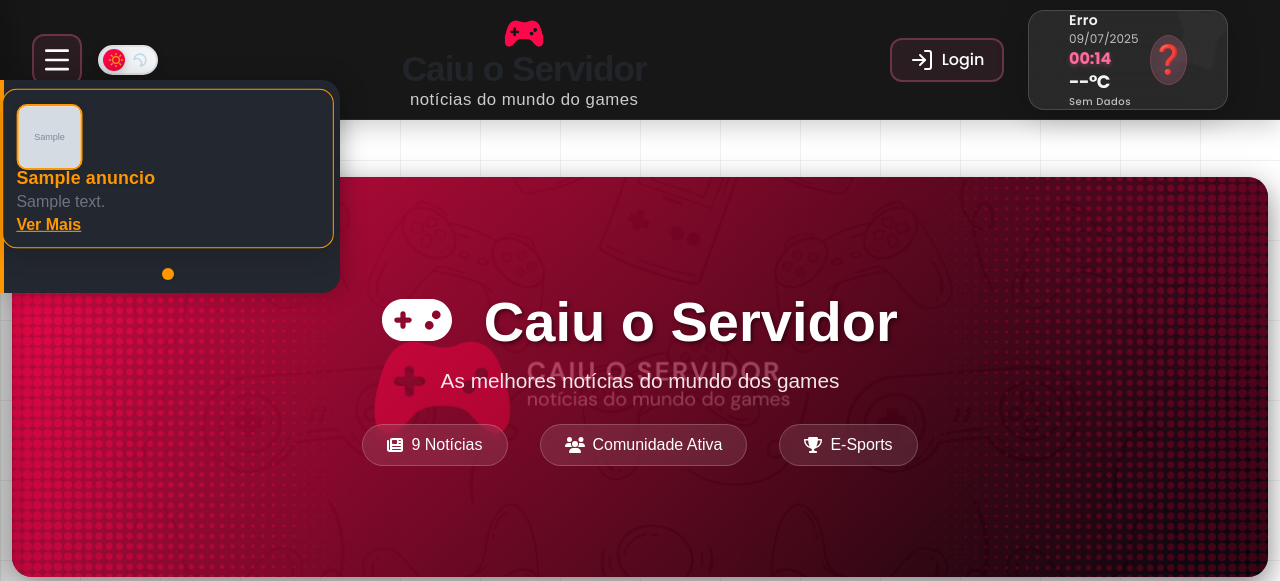
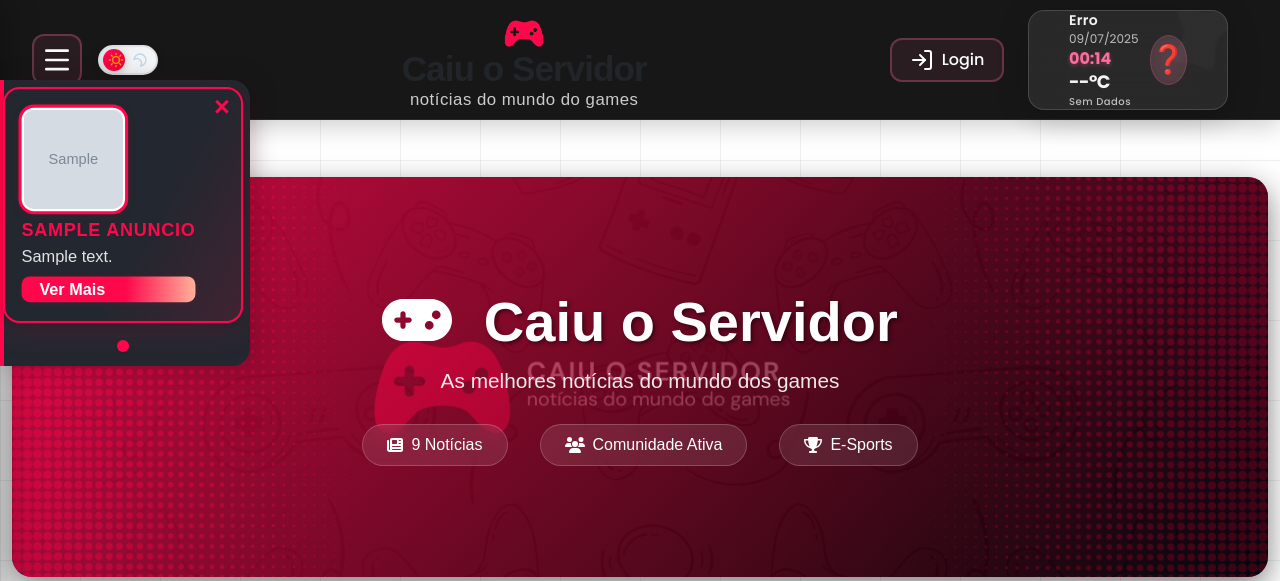
Before and after one commit to jairsrib/projetoFinal, a PHP site: page /projetoFinal/ in a window 1280 px wide. Shown: the top 581 px of the page. Run offline with PHP 8.4, Linux system fonts and the light colour scheme; data comes from the database, SQL or seed files in the repository; tables that the repository leaves empty hold one stand-in row (values such as "Sample post"); grey boxes marked "Sample" are stand-in pictures.

Commit message:
finalização dos anuncio

```diff
--- a/includes/anuncios_sistema.php
+++ b/includes/anuncios_sistema.php
@@ -9,7 +9,11 @@
 ?>
 
 <?php if (!empty($anunciosNaoExpirados)): ?>
-<div id="anuncios-carrossel-lateral" class="anuncios-carrossel-lateral">
+<div id="anuncios-carrossel-lateral" class="anuncios-carrossel-lateral" tabindex="0" aria-label="Carrossel de anúncios">
+    <button id="btn-ocultar-carrossel" class="btn-ocultar-carrossel" title="Ocultar anúncios" aria-label="Ocultar anúncios" onclick="ocultarCarrosselLateral(event)">
+        &times;
+        <span class="tooltip-fechar">Ocultar anúncios</span>
+    </button>
     <div class="anuncios-carrossel-lateral-container">
         <?php foreach ($anunciosNaoExpirados as $index => $anuncio): ?>
             <div class="anuncio-carrossel-lateral-item <?php echo $index === 0 ? 'ativo' : ''; ?>" data-index="<?php echo $index; ?>">
@@ -36,20 +40,46 @@
     </div>
     <div class="anuncios-carrossel-lateral-indicadores">
         <?php foreach ($anunciosNaoExpirados as $index => $anuncio): ?>
-            <button class="anuncio-indicador-lateral <?php echo $index === 0 ? 'ativo' : ''; ?>" onclick="mostrarAnuncioCarrosselLateral(<?php echo $index; ?>)">
+            <button class="anuncio-indicador-lateral <?php echo $index === 0 ? 'ativo' : ''; ?>" onclick="mostrarAnuncioCarrosselLateral(<?php echo $index; ?>)" aria-label="Ir para anúncio <?php echo $index+1; ?>">
                 <span class="anuncio-indicador-dot-lateral"></span>
             </button>
         <?php endforeach; ?>
     </div>
 </div>
+<button id="btn-reabrir-carrossel" class="btn-reabrir-carrossel" title="Mostrar anúncios" aria-label="Mostrar anúncios" style="display:none;">
+    <i class="fas fa-bullhorn"></i>
+    <span class="tooltip-reabrir">Mostrar anúncios</span>
+</button>
 <?php endif; ?>
 
 <style>
+.btn-ocultar-carrossel {
+    position: absolute;
+    top: 8px;
+    right: 10px;
+    background: transparent;
+    border: none;
+    color: var(--primary-color, #FF084B);
+    font-size: 1.7rem;
+    font-weight: bold;
+    cursor: pointer;
+    z-index: 10001;
+    transition: color 0.2s, background 0.2s;
+    border-radius: 50%;
+    width: 36px;
+    height: 36px;
+    line-height: 36px;
+    text-align: center;
+}
+.btn-ocultar-carrossel:hover {
+    background: var(--primary-color, #FF084B);
+    color: #fff;
+}
 .anuncios-carrossel-lateral {
     position: fixed;
     top: 80px;
     left: 0;
-    width: 340px;
+    width: 250px;
     max-width: 95vw;
     z-index: 9999;
     background: var(--card-bg, #23272f);
@@ -60,8 +90,16 @@
     flex-direction: column;
     gap: 0.7rem;
     animation: slideInLeft 0.4s cubic-bezier(.4,1.4,.6,1) forwards;
-    border-left: 4px solid var(--primary-color, #ff9800);
+    border-left: 4px solid var(--primary-color, #FF084B);
     backdrop-filter: blur(2px);
+    opacity: 1;
+    transition: opacity 0.4s cubic-bezier(.4,1.4,.6,1), visibility 0.4s;
+    visibility: visible;
+}
+.anuncios-carrossel-lateral.oculto {
+    opacity: 0;
+    visibility: hidden;
+    pointer-events: none;
 }
 @keyframes slideInLeft {
     from { opacity: 0; transform: translateX(-60px); }
@@ -73,45 +111,57 @@
     gap: 0.7rem;
 }
 .anuncio-carrossel-lateral-item {
-    background: var(--bg-secondary, #23272f);
-    border-radius: 14px;
-    padding: 0.9rem 0.8rem;
+    background: linear-gradient(120deg, #23272f 80%, #2d2f36 100%);
+    border-radius: 16px;
+    padding: 1.1rem 1rem;
     display: flex;
-    gap: 0.9rem;
+    gap: 1rem;
     align-items: center;
-    box-shadow: 0 2px 12px rgba(0,0,0,0.10);
-    transition: box-shadow 0.2s, transform 0.2s;
-    border: 1.5px solid transparent;
+    box-shadow: 0 4px 24px rgba(0,0,0,0.13), 0 1.5px 0.5px rgba(255,8,75,0.04);
+    transition: box-shadow 0.25s, transform 0.22s, background 0.22s;
+    border: 2.5px solid transparent;
     cursor: pointer;
-    opacity: 0.93;
+    opacity: 0.95;
+    position: relative;
+    overflow: hidden;
 }
 .anuncio-carrossel-lateral-item.ativo,
 .anuncio-carrossel-lateral-item:hover {
-    box-shadow: 0 6px 24px rgba(0,0,0,0.18);
-    border-color: var(--primary-color, #ff9800);
-    transform: scale(1.03);
+    box-shadow: 0 8px 32px 0 rgba(255,8,75,0.13), 0 2px 8px rgba(0,0,0,0.18);
+    border-color: var(--primary-color, #FF084B);
+    transform: scale(1.035);
     opacity: 1;
-    background: var(--card-bg, #23272f);
+    background: linear-gradient(120deg, #23272f 60%, #FF084B22 100%);
 }
 .anuncio-carrossel-lateral-imagem img {
-    width: 64px;
-    height: 64px;
+    width: 100px;
+    height: 100px;
+    margin-bottom: 10px;
     object-fit: cover;
-    border-radius: 10px;
-    border: 2px solid var(--primary-color, #ff9800);
+    border-radius: 12px;
+    border: 2.5px solid #fff;
+    box-shadow: 0 2px 12px rgba(255,8,75,0.10), 0 0 0 3px var(--primary-color, #FF084B);
     background: #fff;
-    box-shadow: 0 2px 8px rgba(0,0,0,0.08);
+    transition: box-shadow 0.22s, border 0.22s;
+}
+.anuncio-carrossel-lateral-item:hover .anuncio-carrossel-lateral-imagem img {
+    box-shadow: 0 4px 18px rgba(255,8,75,0.18), 0 0 0 4px var(--primary-color, #FF084B);
+    border: 2.5px solid var(--primary-color, #FF084B);
 }
 .anuncio-carrossel-lateral-texto {
     flex: 1;
     min-width: 0;
+    display: flex;
+    flex-direction: column;
+    gap: 0.18rem;
 }
 .anuncio-carrossel-lateral-texto h5 {
     margin: 0 0 0.18rem 0;
-    font-size: 1.08rem;
-    color: var(--primary-color, #ff9800);
-    font-weight: 700;
-    letter-spacing: 0.01em;
+    font-size: 1.09rem;
+    color: var(--primary-color, #FF084B);
+    font-weight: 800;
+    letter-spacing: 0.04em;
+    text-transform: uppercase;
     text-shadow: 0 1px 2px rgba(0,0,0,0.10);
     white-space: nowrap;
     overflow: hidden;
@@ -119,26 +169,33 @@
 }
 .anuncio-carrossel-lateral-texto p {
     margin: 0 0 0.25rem 0;
-    font-size: 0.97rem;
-    color: var(--text-secondary, #e0e0e0);
-    line-height: 1.3;
-    max-width: 180px;
+    font-size: 0.99rem;
+    color: #f3f3f3;
+    line-height: 1.35;
+    max-width: 200px;
     overflow: hidden;
     text-overflow: ellipsis;
     white-space: nowrap;
+    opacity: 0.92;
 }
 .anuncio-carrossel-lateral-link {
-    color: var(--primary-color, #ff9800);
-    text-decoration: underline;
-    font-weight: 600;
-    font-size: 0.97rem;
-    transition: color 0.2s;
+    display: inline-block;
+    color: #fff;
+    background: linear-gradient(90deg, var(--primary-color, #FF084B) 60%, #ffb199 100%);
+    border: none;
+    border-radius: 8px;
+    padding: 0.32em 1.1em;
+    font-weight: 700;
+    font-size: 0.98rem;
+    text-decoration: none;
+    box-shadow: 0 1px 6px rgba(255,8,75,0.10);
+    margin-top: 0.1em;
+    transition: background 0.18s, color 0.18s, box-shadow 0.18s;
 }
 .anuncio-carrossel-lateral-link:hover {
-    color: #fff;
-    background: var(--primary-color, #ff9800);
-    border-radius: 8px;
-    padding: 0.1em 0.5em;
+    background: #fff;
+    color: var(--primary-color, #FF084B);
+    box-shadow: 0 2px 12px rgba(255,8,75,0.18);
     text-decoration: none;
 }
 .anuncios-carrossel-lateral-indicadores {
@@ -213,4 +343,31 @@
     if (items[index]) items[index].classList.add('ativo');
     if (indicadores[index]) indicadores[index].classList.add('ativo');
 }
+
+function ocultarCarrosselLateral(e) {
+    e && e.preventDefault();
+    const carrossel = document.getElementById('anuncios-carrossel-lateral');
+    const btnReabrir = document.getElementById('btn-reabrir-carrossel');
+    if (carrossel) {
+        carrossel.classList.add('oculto');
+        setTimeout(() => {
+            carrossel.style.display = 'none';
+            if (btnReabrir) btnReabrir.style.display = 'flex';
+        }, 400);
+        setTimeout(() => {
+            carrossel.style.display = '';
+            carrossel.classList.remove('oculto');
+            if (btnReabrir) btnReabrir.style.display = 'none';
+        }, 30400); // 30s + 0.4s animação
+    }
+}
+document.getElementById('btn-reabrir-carrossel')?.addEventListener('click', function() {
+    const carrossel = document.getElementById('anuncios-carrossel-lateral');
+    this.style.display = 'none';
+    if (carrossel) {
+        carrossel.style.display = '';
+        setTimeout(() => carrossel.classList.remove('oculto'), 10);
+    }
+});
 </script>
+</script>
```
Also changed, not shown: other parts of includes/anuncios_sistema.php (+77 -4 lines).
